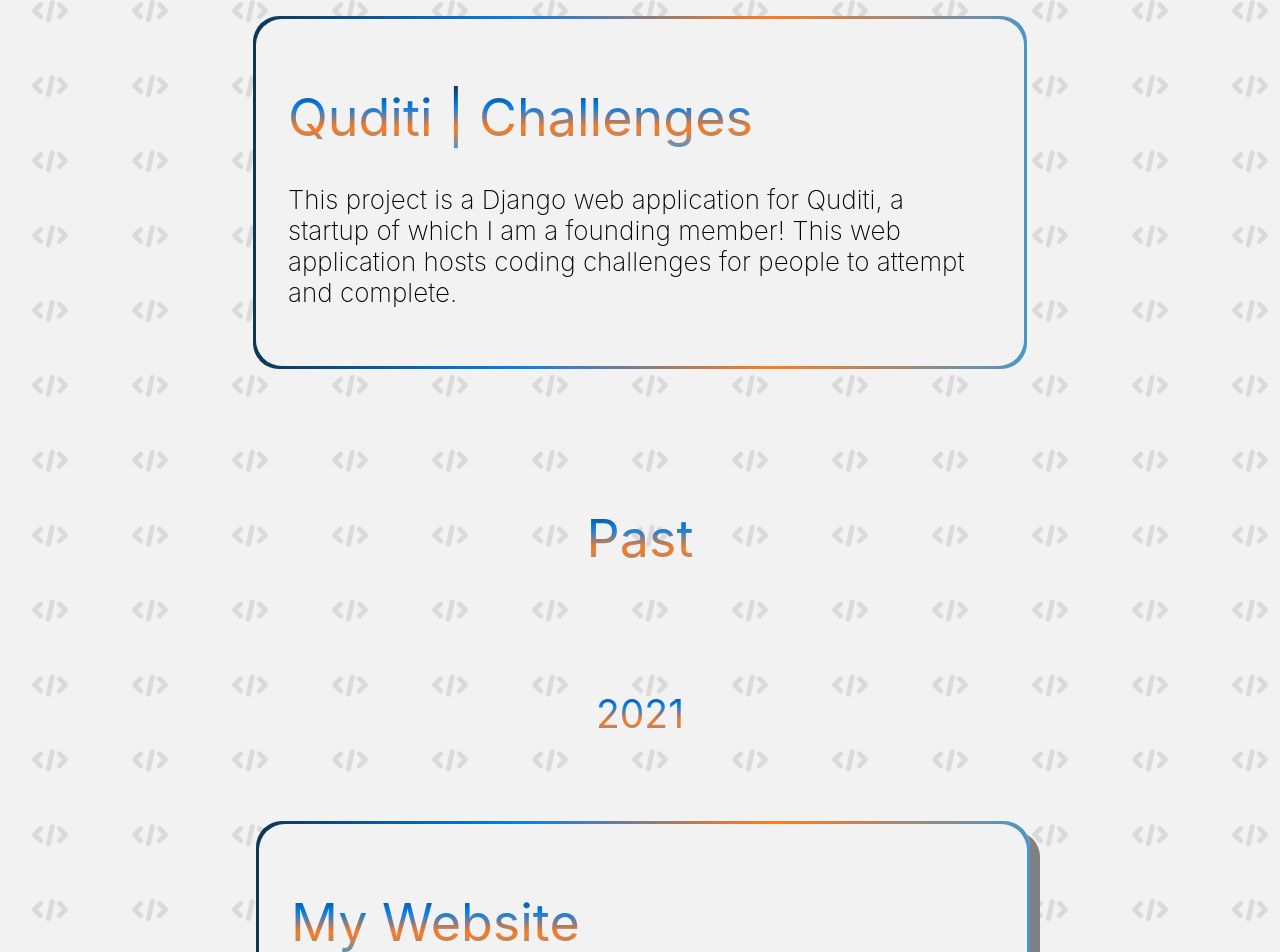
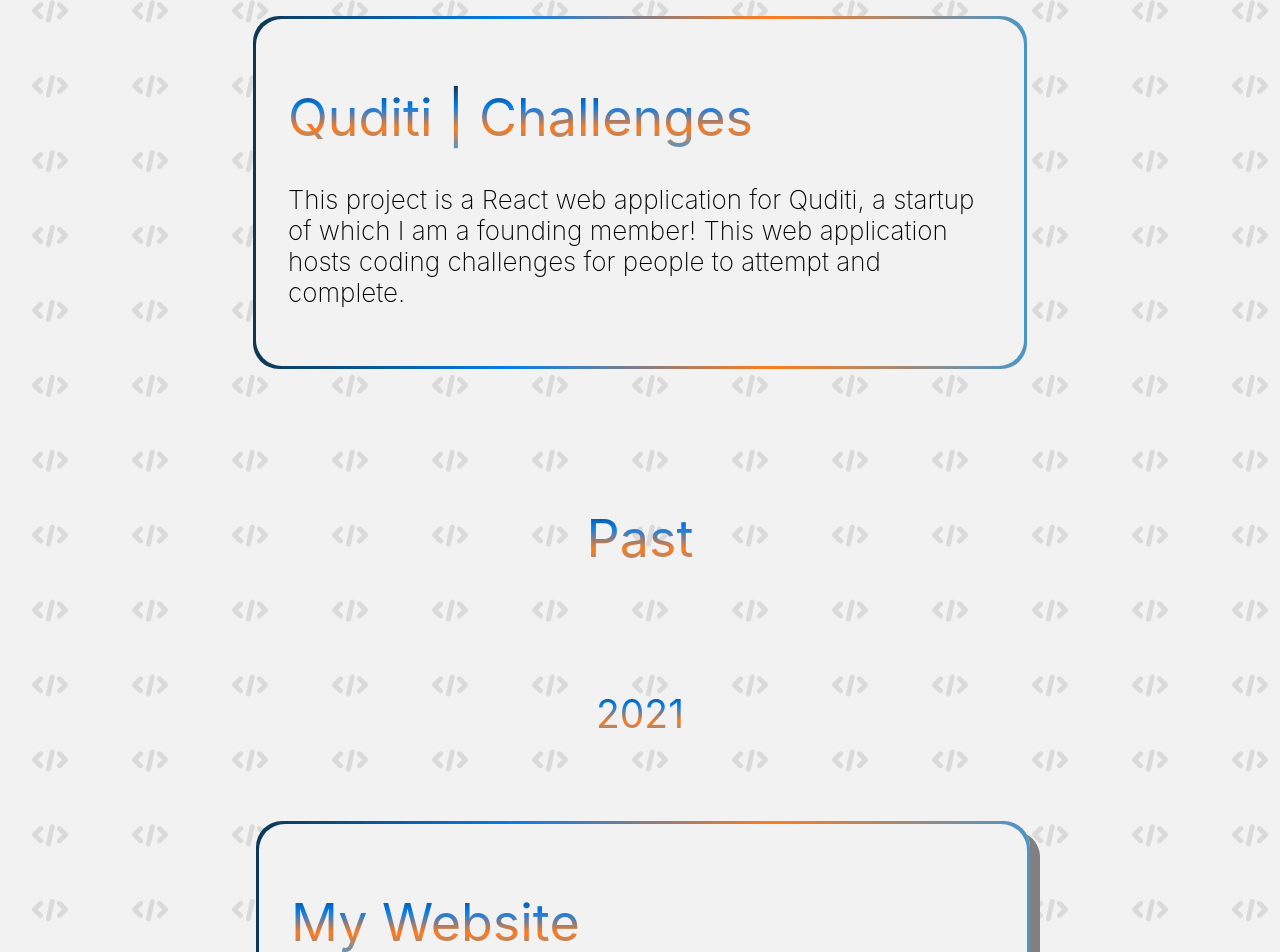
Before and after one commit to xyntechx/Website, a React (Create React App) app: page /projects in a window 1280 px wide. Shown: the part 925-1877 px from the top of the page. Built offline with nearby package versions, Linux system fonts and the light colour scheme.

Commit message:
Update Projects.js

```diff
--- a/src/Projects.js
+++ b/src/Projects.js
@@ -40,7 +40,7 @@ function Projects() {
                 <div style={{width:'60%'}} class="module-border-wrap">
                     <div class="module">
                         <h1 className="App-heading">Quditi | Challenges</h1>
-                        <p>This project is a Django web application for Quditi, a startup of which I am a founding member! This web application hosts coding challenges for people to attempt and complete.</p>
+                        <p>This project is a React web application for Quditi, a startup of which I am a founding member! This web application hosts coding challenges for people to attempt and complete.</p>
                     </div>
                 </div>
 
```
